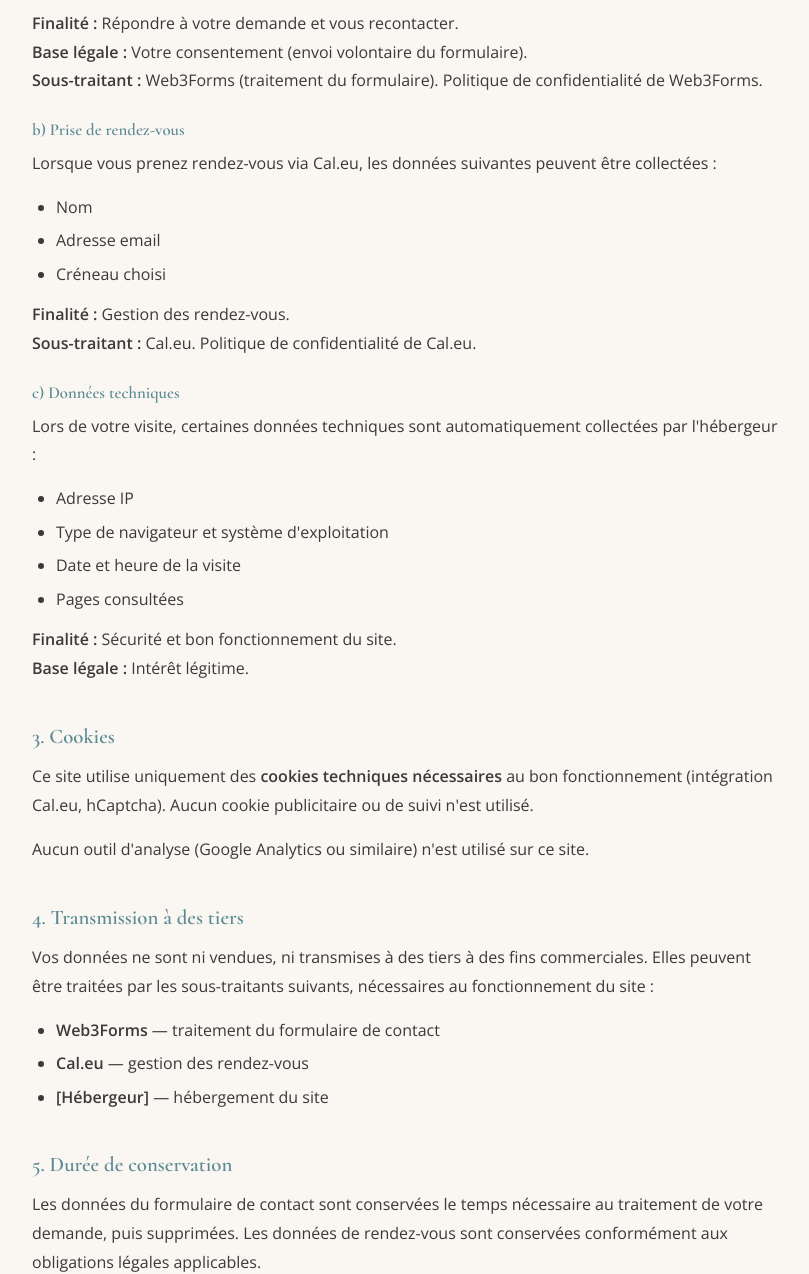
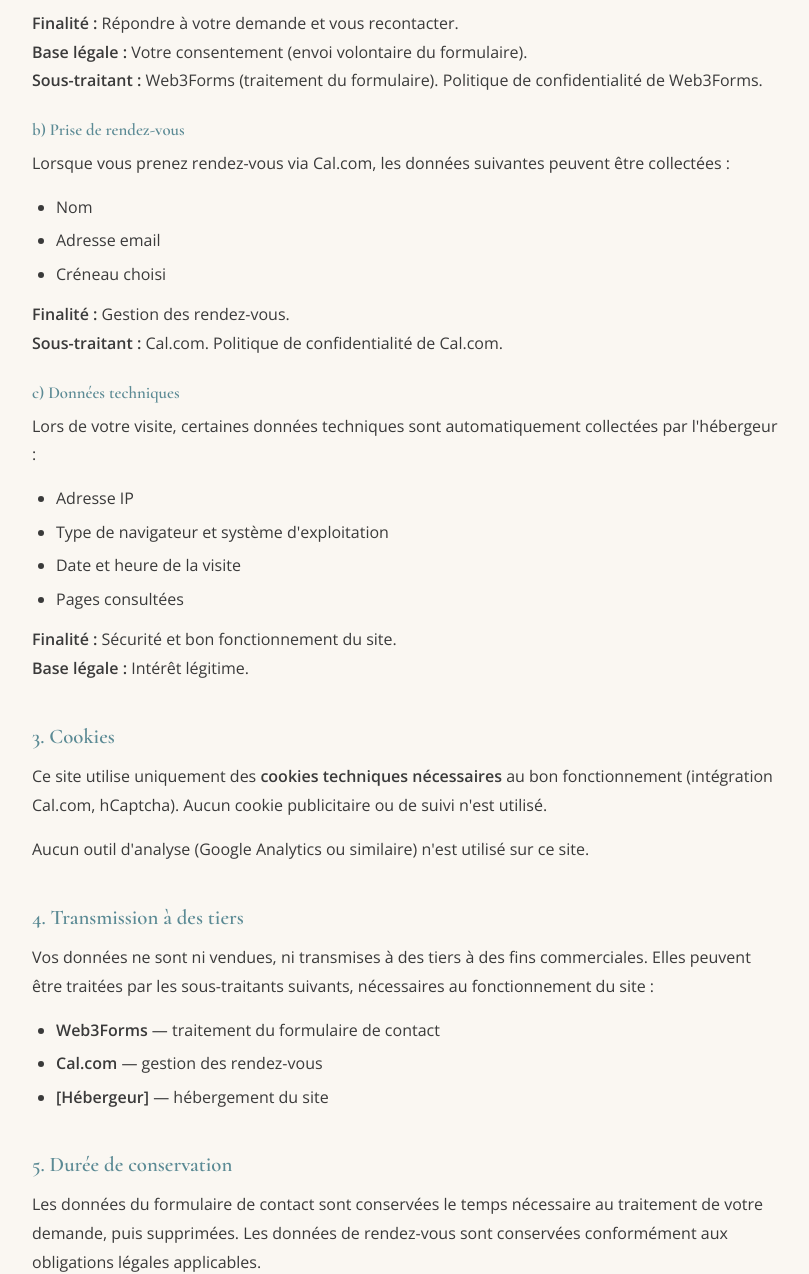
Before and after one commit to osersoi/osersoi, an Eleventy site: page src/confidentialite.njk in a window 1280 px wide. Shown: the part 890-2164 px from the top of the page, without its empty margins (232-1041 px from the left). Built offline with nearby package versions, Linux system fonts and the light colour scheme; Eleventy itself is replaced by a stand-in of ours; files that its build step writes are made by us from their sources; a script that the page names is missing.

Commit message:
fix: revert to Cal.com

```diff
--- a/src/confidentialite.njk
+++ b/src/confidentialite.njk
@@ -34,14 +34,14 @@ permalink: /confidentialite/
         <strong>Sous-traitant :</strong> Web3Forms (traitement du formulaire). <a href="https://web3forms.com/privacy" target="_blank" rel="noopener">Politique de confidentialité de Web3Forms</a>.</p>
 
         <h4>b) Prise de rendez-vous</h4>
-        <p>Lorsque vous prenez rendez-vous via Cal.eu, les données suivantes peuvent être collectées :</p>
+        <p>Lorsque vous prenez rendez-vous via Cal.com, les données suivantes peuvent être collectées :</p>
         <ul>
             <li>Nom</li>
             <li>Adresse email</li>
             <li>Créneau choisi</li>
         </ul>
         <p><strong>Finalité :</strong> Gestion des rendez-vous.<br>
-        <strong>Sous-traitant :</strong> Cal.eu. <a href="https://cal.eu/privacy" target="_blank" rel="noopener">Politique de confidentialité de Cal.eu</a>.</p>
+        <strong>Sous-traitant :</strong> Cal.com. <a href="https://cal.com/privacy" target="_blank" rel="noopener">Politique de confidentialité de Cal.com</a>.</p>
 
         <h4>c) Données techniques</h4>
         <p>Lors de votre visite, certaines données techniques sont automatiquement collectées par l'hébergeur :</p>
@@ -55,14 +55,14 @@ permalink: /confidentialite/
         <strong>Base légale :</strong> Intérêt légitime.</p>
 
         <h3>3. Cookies</h3>
-        <p>Ce site utilise uniquement des <strong>cookies techniques nécessaires</strong> au bon fonctionnement (intégration Cal.eu, hCaptcha). Aucun cookie publicitaire ou de suivi n'est utilisé.</p>
+        <p>Ce site utilise uniquement des <strong>cookies techniques nécessaires</strong> au bon fonctionnement (intégration Cal.com, hCaptcha). Aucun cookie publicitaire ou de suivi n'est utilisé.</p>
         <p>Aucun outil d'analyse (Google Analytics ou similaire) n'est utilisé sur ce site.</p>
 
         <h3>4. Transmission à des tiers</h3>
         <p>Vos données ne sont ni vendues, ni transmises à des tiers à des fins commerciales. Elles peuvent être traitées par les sous-traitants suivants, nécessaires au fonctionnement du site :</p>
         <ul>
             <li><strong>Web3Forms</strong> — traitement du formulaire de contact</li>
-            <li><strong>Cal.eu</strong> — gestion des rendez-vous</li>
+            <li><strong>Cal.com</strong> — gestion des rendez-vous</li>
             <li><strong>[Hébergeur]</strong> — hébergement du site</li>
         </ul>
 
```
